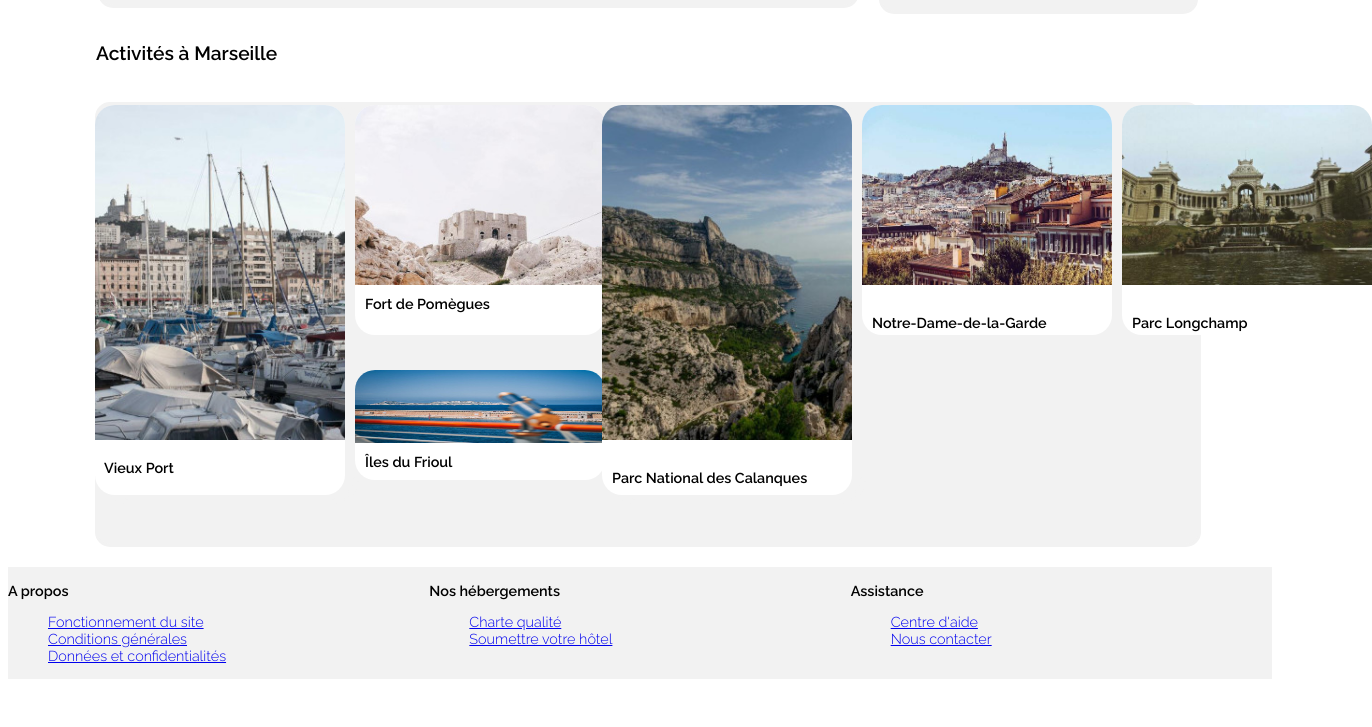
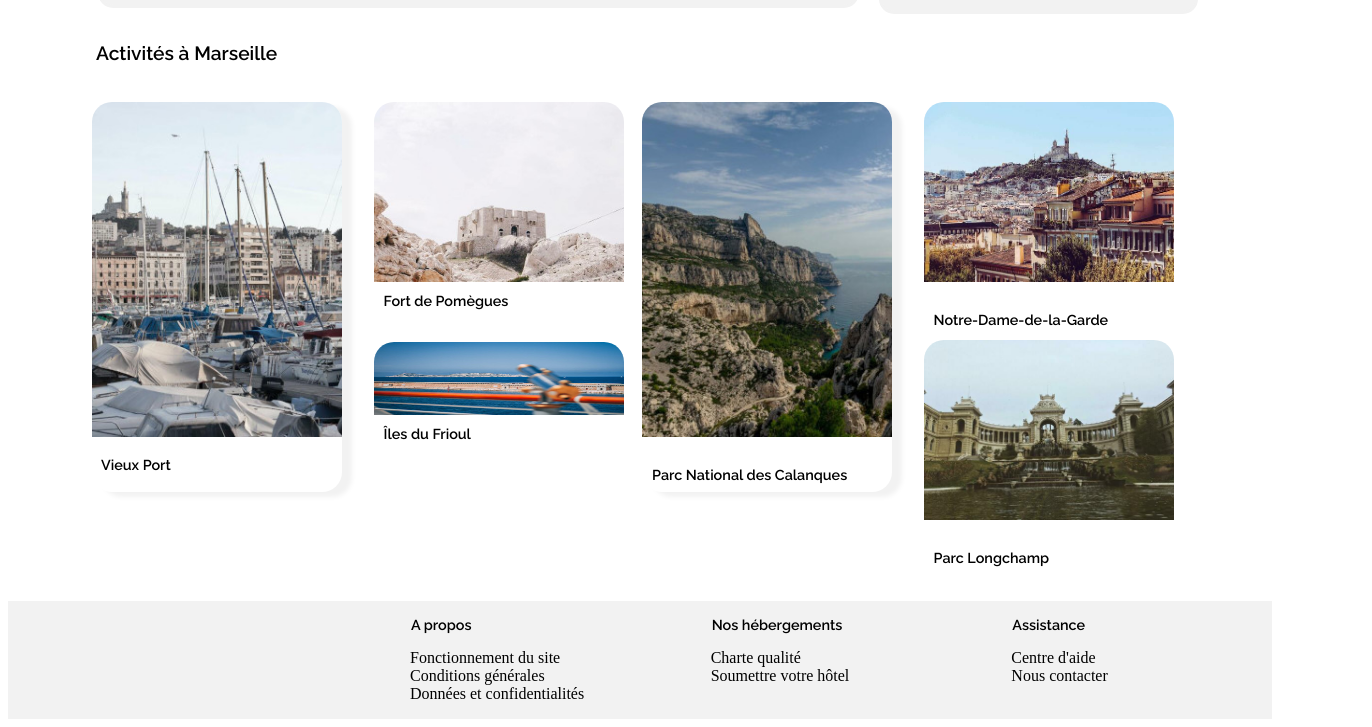
Before and after one commit to Georges-webmaster/FulgencioGeorges_2_27052021, a plain HTML site: page index.html in a window 1280 px wide. Shown: the part 1097-1824 px from the top of the page, 1372 px wide, since content can reach past the window. Before the commit the page ends 1784 px from the top, so only its background shows below. Drawn offline with Linux system fonts and the light colour scheme.

Commit message:
première version mise en page desktop

```diff
--- a/style.css
+++ b/style.css
@@ -1,10 +1,10 @@
 /*Eléments principaux de la page*/
 
 /*Police personnalisée*/
-/*La police choisie est Light 300 et semi-bold 600*/
+/*Police Raleway choisie est Light 300 et semi-bold 600 */
 
 h2 {
-  font-family: "Raleway", sans-serif; /*selecteur universel*/
+  font-family: "Raleway", sans-serif;
   font-size: 1.2em;
   font-weight: bold;
 }
@@ -953,16 +953,14 @@ aside {
   display: flex;
   flex-wrap: wrap;
   flex-direction: column;
-  justify-content: space-between;
   margin-bottom: 20px;
-  background-color: #f2f2f2;
+  background-color: #ffffff;
   background-attachment: fixed;
   background-repeat: no-repeat;
-  border: 3px #f2f2f2 solid;
   border-radius: 15px;
   margin-left: 20px;
   width: 1100px;
-  height: 439px;
+  height: 479px;
   margin-top: 40px;
   padding-top: 0px;
 }
@@ -1129,7 +1127,7 @@ aside {
 #parc_longchamp {
   background-color: white;
   padding-bottom: 0px;
-  padding-top: 0px;
+  margin-top: 8px;
   margin-left: 0px;
   border-radius: 20px;
   width: 250px;
@@ -1161,34 +1159,44 @@ footer {
   background-color: #f2f2f2;
   margin-top: 10px;
   display: flex;
-  flex-direction: row;
-  justify-content: space-between;
+  flex-wrap: wrap;
+}
+
+footer p {
+  font-weight: bold;
+
+}
+
+p.titre_footer
+
+{
+margin-left: 41px;
+}
+
+footer a {
+  text-decoration: none;
+  color: black;
+
+}
+
+footer a:hover {
+  color: black;
 }
 
 .liste {
   list-style-type: none;
 }
 
-ul.liste {
-  text-decoration: none;
-  font-family: "Raleway", sans-serif;
-  font-size: 0.9em;
-}
+#a_propos {
+  flex: 0.5em;
+  margin-left: 362px;
 
-p.titre_footer {
-  font-family: "Raleway", sans-serif;
-  font-size: 0.9em;
-  font-weight: bold;
-}
-
-#a_propos {
-  width: 50%;
 }
 
 #hebergements {
-  width: 50%;
+  flex: 0.5em;
 }
 
 #assistance {
-  width: 50%;
+  flex: 0.5em;
 }
```
